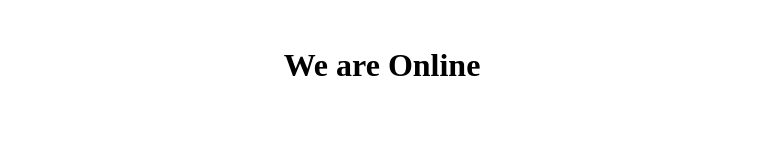
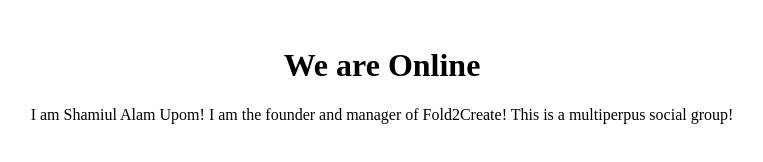
Before and after one commit to ShamiulAlam/shamiulalam.github.io, a plain HTML site: page Fold2Create/index.html in a window 1280 px wide. Shown: the whole page, without its empty margins (258-1021 px from the left). Drawn offline with Linux system fonts and the light colour scheme.

Commit message:
Update index.html

```diff
--- a/Fold2Create/index.html
+++ b/Fold2Create/index.html
@@ -7,6 +7,7 @@
   <body>
     <br>
     <h1 align='center'>We are Online</h1>
+    <p align='center'>I am Shamiul Alam Upom! I am the founder and manager of Fold2Create! This is a multiperpus social group!</p>
   </body>
 
 </html>
```
